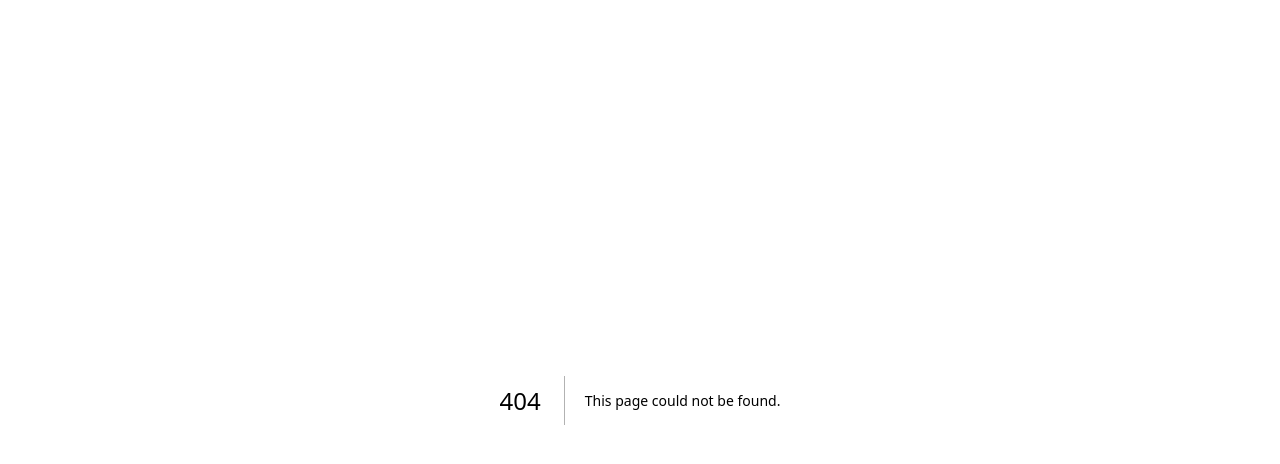
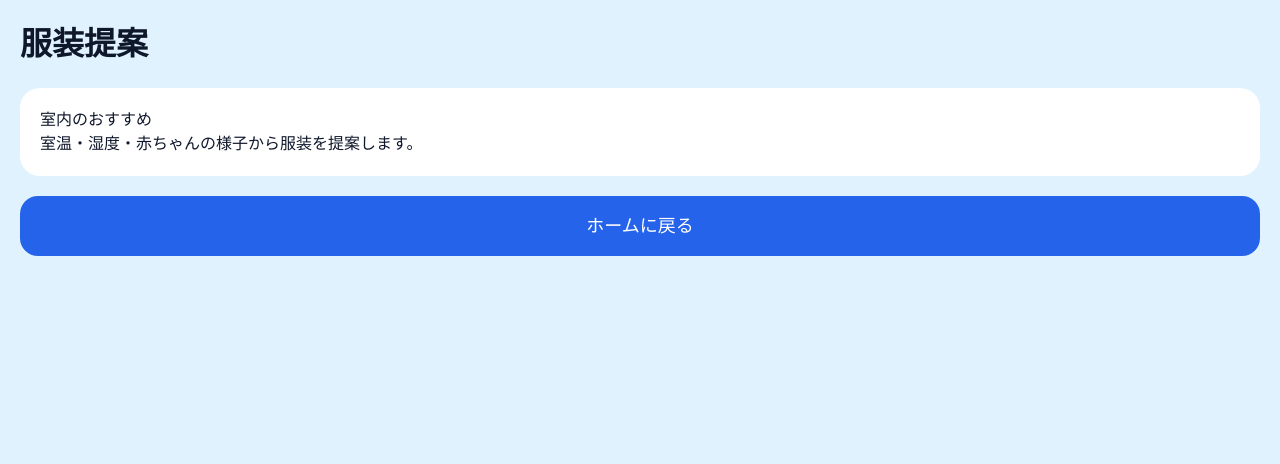
Before and after one commit to fumichama1-ship-it/baby-health-log, a Next.js app: page /clothes in a window 1280 px wide. Before the commit this address had no page. Shown: the top 464 px of the page. Built offline with nearby package versions, Linux system fonts and the light colour scheme.

Commit message:
Create page.tsx

```diff
--- /dev/null
+++ b/app/clothes/page.tsx
@@ -0,0 +1,31 @@
+export default function ClothesPage() {
+  return (
+    <main style={{ minHeight: "100vh", background: "#e0f2fe", padding: 20 }}>
+      <h1 style={{ fontSize: 32, fontWeight: "bold", color: "#0f172a" }}>
+        服装提案
+      </h1>
+
+      <div style={{ background: "white", padding: 20, borderRadius: 20, marginTop: 20 }}>
+        <h2 style={{ color: "#0f172a" }}>室内のおすすめ</h2>
+        <p style={{ color: "#0f172a" }}>
+          室温・湿度・赤ちゃんの様子から服装を提案します。
+        </p>
+      </div>
+
+      <a href="/">
+        <button style={btn}>ホームに戻る</button>
+      </a>
+    </main>
+  );
+}
+
+const btn = {
+  marginTop: 20,
+  width: "100%",
+  height: 60,
+  borderRadius: 18,
+  border: "none",
+  background: "#2563eb",
+  color: "white",
+  fontSize: 18,
+};
```
